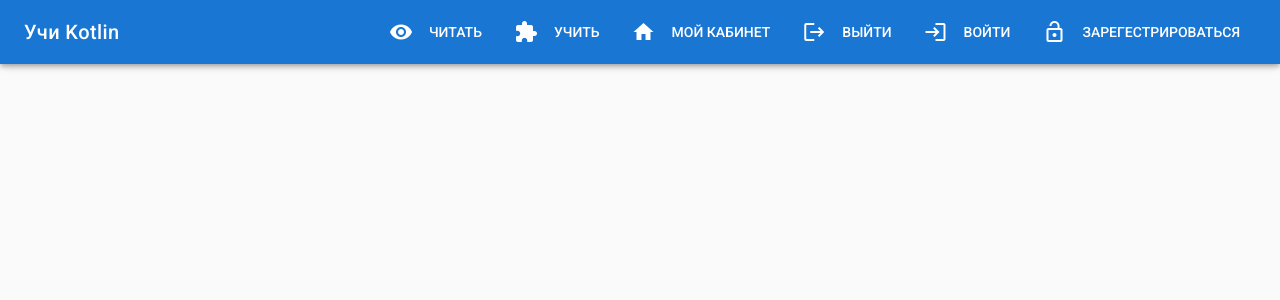
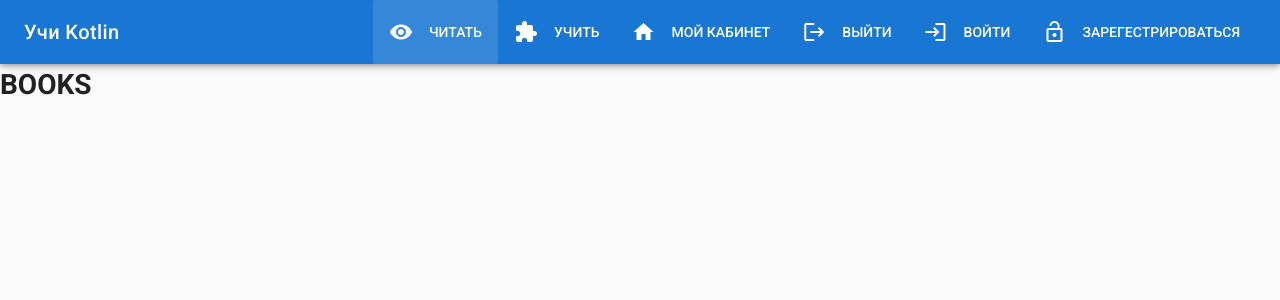
Before and after one commit to AkhtamyanovaGulnaz/kotlinlearn, a Vue app: page /books in a window 1280 px wide. Shown: the top 300 px of the page. Built offline with nearby package versions, Linux system fonts and the light colour scheme.

Commit message:
second commit

```diff
--- a/src/App.vue
+++ b/src/App.vue
@@ -1,8 +1,10 @@
 <template>
-  <div id="app">
+  <v-app>
     <app-header></app-header>
-    <router-view />
-  </div>
+    <v-content>
+      <router-view />
+    </v-content>
+  </v-app>
 </template>
 
 <script>
--- a/src/components/AppHeader.vue
+++ b/src/components/AppHeader.vue
@@ -1,25 +1,40 @@
 <template>
-  <v-app>
+  <div>
+    <v-navigation-drawer absolute temporary v-model="drawer" class="hidden-md-and-up">
+      <v-list>
+        <v-list-title v-for="(item, i) in menuItems" :key="`navdrawer${i}`">
+          <v-list-title-action>
+            <v-icon v-html="item.icon"></v-icon>
+          </v-list-title-action>
+          <v-list-title-content>
+            <v-list-title-title v-text="item.title"></v-list-title-title>
+          </v-list-title-content>
+        </v-list-title>
+      </v-list>
+    </v-navigation-drawer>
     <v-toolbar app dark class="primary">
-      <v-toolbar-title v-text="'Учи Kotlin'"></v-toolbar-title>
+      <v-toolbar-side-icon @click.stop="drawer = !drawer" class="hidden-md-and-up"></v-toolbar-side-icon>
+      <router-link to="/" tag="span" style="cursor:pointer">
+        <v-toolbar-title v-text="'Учи Kotlin'"></v-toolbar-title>
+      </router-link>
       <v-spacer></v-spacer>
-      <v-toolbar-items>
-        <v-btn
-          v-for="(item, i) in menuItems"
-          flat
-          :key="`menuitem${i}`"
-          :to="item.route"
-        >
+      <v-toolbar-items class="hidden-sm-and-down">
+        <v-btn v-for="(item, i) in menuItems" flat :key="`menuitem${i}`" :to="item.route">
           <v-icon left v-html="item.icon"></v-icon>
           {{ item.title }}
         </v-btn>
       </v-toolbar-items>
     </v-toolbar>
-  </v-app>
+  </div>
 </template>
 
 <script>
 export default {
+  data() {
+    return {
+      drawer: false,
+    }
+  },
   computed: {
     menuItems() {
       return [
@@ -31,7 +46,7 @@ export default {
         {
           icon: 'extension',
           title: 'Учить',
-          route: '/learn',
+          route: '/words',
         },
         {
           icon: 'home',
@@ -46,7 +61,7 @@ export default {
         {
           icon: 'login',
           title: 'Войти',
-          route: '/login',
+          route: '/signin',
         },
         {
           icon: 'lock_open',
--- /dev/null
+++ b/src/components/Books.vue
@@ -0,0 +1,11 @@
+<template>
+  <div>
+    <h1>BOOKS</h1>
+  </div>
+</template>
+
+<script>
+export default {}
+</script>
+
+<style scoped></style>
--- /dev/null
+++ b/src/components/Profile.vue
@@ -0,0 +1,11 @@
+<template>
+  <div>
+    <h1>PROFILE</h1>
+  </div>
+</template>
+
+<script>
+export default {}
+</script>
+
+<style scoped></style>
--- /dev/null
+++ b/src/components/Signin.vue
@@ -0,0 +1,11 @@
+<template>
+  <div>
+    <h1>SIGNIN</h1>
+  </div>
+</template>
+
+<script>
+export default {}
+</script>
+
+<style scoped></style>
--- /dev/null
+++ b/src/components/Signup.vue
@@ -0,0 +1,11 @@
+<template>
+  <div>
+    <h1>SIGNUP</h1>
+  </div>
+</template>
+
+<script>
+export default {}
+</script>
+
+<style scoped></style>
--- /dev/null
+++ b/src/components/Words.vue
@@ -0,0 +1,11 @@
+<template>
+  <div>
+    <h1>WORDS</h1>
+  </div>
+</template>
+
+<script>
+export default {}
+</script>
+
+<style scoped></style>
--- a/src/router/index.js
+++ b/src/router/index.js
@@ -1,27 +1,46 @@
 import Vue from 'vue'
-import VueRouter from 'vue-router'
+import Router from 'vue-router'
 import Home from '../views/Home.vue'
+import Books from '@/components/Books'
+import Words from '@/components/Words'
+import Profile from '@/components/Profile'
+import Signin from '@/components/Signin'
+import Signup from '@/components/Signup'
 
-Vue.use(VueRouter)
+Vue.use(Router)
 
-const routes = [
-  {
-    path: '/',
-    name: 'Home',
-    component: Home
-  },
-  {
-    path: '/about',
-    name: 'About',
-    // route level code-splitting
-    // this generates a separate chunk (about.[hash].js) for this route
-    // which is lazy-loaded when the route is visited.
-    component: () => import(/* webpackChunkName: "about" */ '../views/About.vue')
-  }
-]
-
-const router = new VueRouter({
-  routes
+export default new Router({
+  routes: [
+    {
+      path: '/',
+      name: 'Home',
+      component: Home,
+    },
+    {
+      path: '/books',
+      name: 'books',
+      component: Books,
+    },
+    {
+      path: '/words',
+      name: 'words',
+      component: Words,
+    },
+    {
+      path: '/profile',
+      name: 'profile',
+      component: Profile,
+    },
+    {
+      path: '/signin',
+      name: 'signin',
+      component: Signin,
+    },
+    {
+      path: '/signup',
+      name: 'signup',
+      component: Signup,
+    },
+  ],
+  mode: 'history',
 })
-
-export default router
```
Also changed, not shown: public/index.html (+2 -9 lines).
